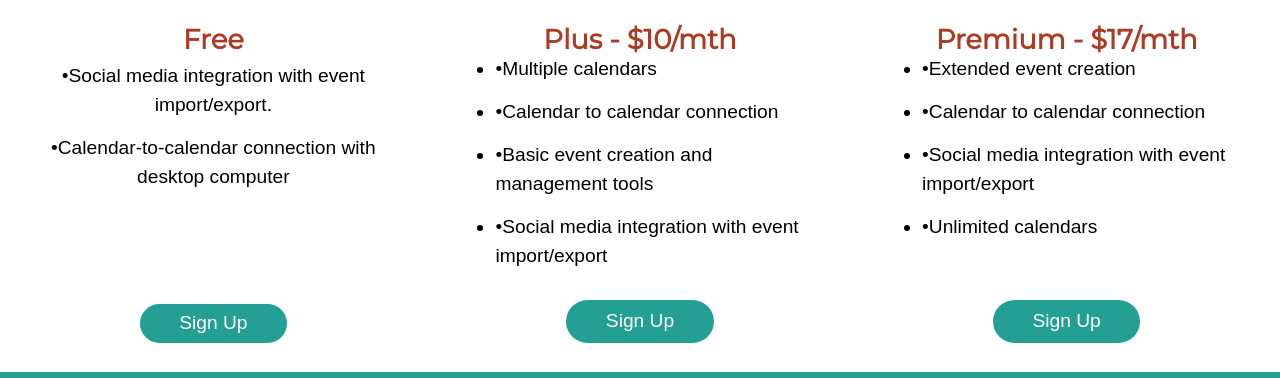
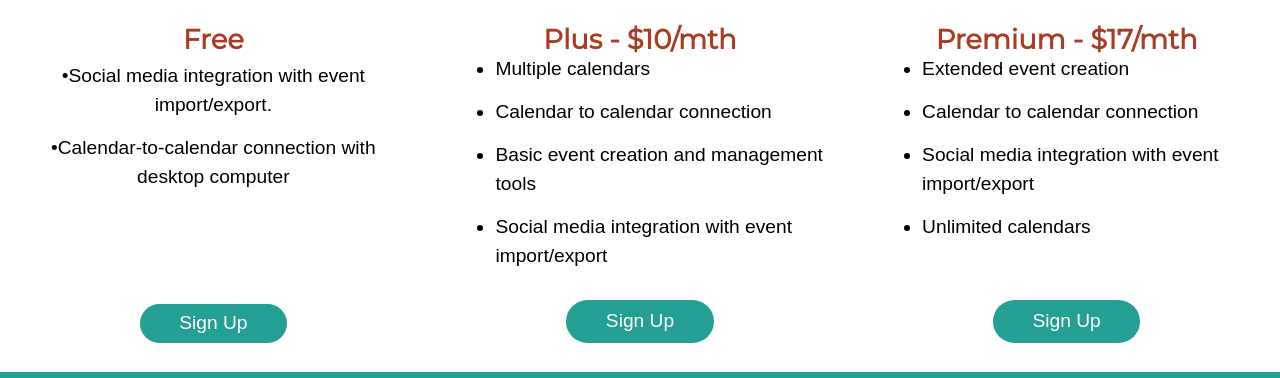
Before and after one commit to shannonhawn/dsn1675-saas-website, a plain HTML site: page price.html in a window 1280 px wide. Shown: the part 233-611 px from the top of the page. Drawn offline with Linux system fonts and the light colour scheme.

Commit message:
re-sized image

```diff
--- a/price.html
+++ b/price.html
@@ -58,10 +58,10 @@
       <div class="content-fill">
         <h3 class="push-0">Plus - $10/mth</h3>
         <ul class="text-left">
-        <li class="push-1-2">•Multiple calendars</li>
-        <li class="push-1-2">•Calendar to calendar connection</li>
-        <li class="push-1-2">•Basic event creation and management tools</li>
-        <li class="push-1-2">•Social media integration with event import/export</li>
+        <li class="push-1-2">Multiple calendars</li>
+        <li class="push-1-2">Calendar to calendar connection</li>
+        <li class="push-1-2">Basic event creation and management tools</li>
+        <li class="push-1-2">Social media integration with event import/export</li>
       </div>
       <a class="btn island-1-4" href="price.html">Sign Up</a>
     </div>
@@ -70,10 +70,10 @@
       <div class="content-fill">
         <h3 class="push-0">Premium - $17/mth</h3>
         <ul class="text-left">
-        <li class="push-1-2">•Extended event creation</li>
-        <li class="push-1-2">•Calendar to calendar connection</li>
-        <li class="push-1-2">•Social media integration with event import/export</li>
-        <li class="push">•Unlimited calendars</li>
+        <li class="push-1-2">Extended event creation</li>
+        <li class="push-1-2">Calendar to calendar connection</li>
+        <li class="push-1-2">Social media integration with event import/export</li>
+        <li class="push">Unlimited calendars</li>
       </div>
       <a class="btn island-1-4" href="price.html">Sign Up</a>
     </div>
```
Also changed, not shown: images/mother.jpg.
